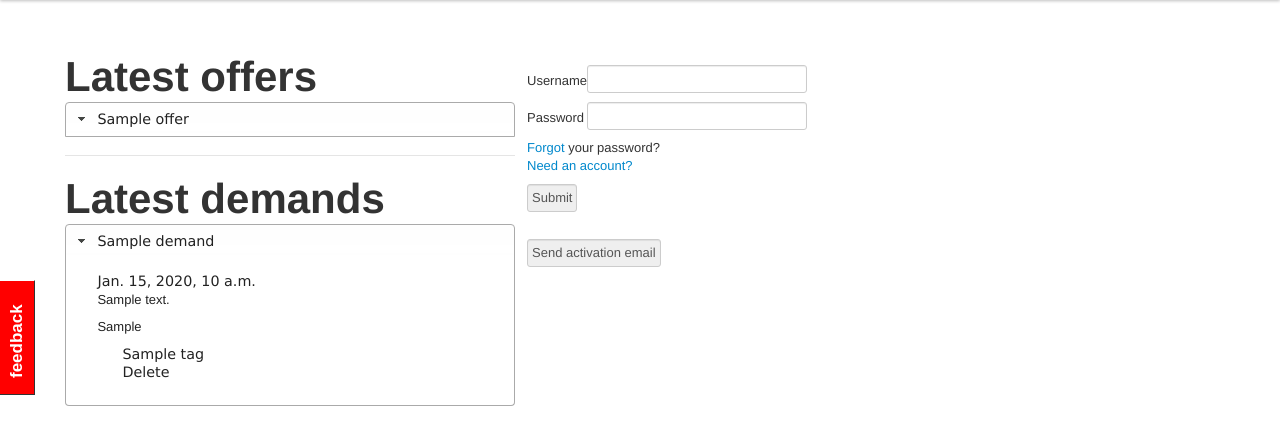
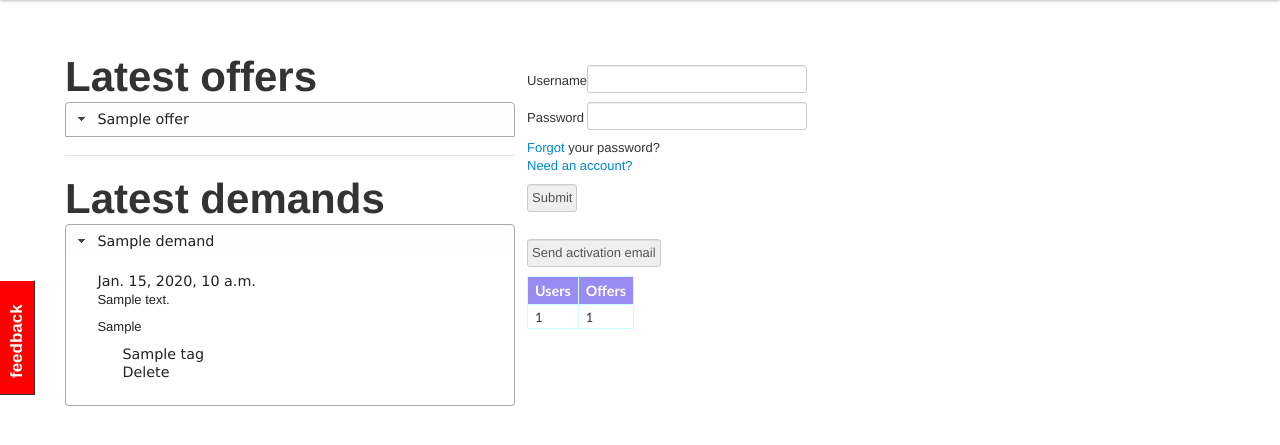
Before and after one commit to tuxskar/mutualismo, a Django app: template mutualismo/red/templates/index.html in a window 1280 px wide. Shown: the part 40-485 px from the top of the page. Run offline with Django 3.2, Linux system fonts and the light colour scheme; the template is opened without the code that fills it: most values are stand-ins (such as "Sample title", 1, 10 or a date in 2020); form fields are guessed from the names that the template uses; parts of the project's set-up code (start-up, migrations or seed data) failed here and were passed over.

Commit message:
Structured the index template with some statistics information

```diff
--- /dev/null
+++ b/mutualismo/red/templates/includes/stats.html
@@ -0,0 +1,22 @@
+{% load i18n %}
+
+<table>
+	<tbody>
+		<tr>
+			<th>
+				{% trans "Users" %}
+			</th>
+			<th>
+				{% trans "Offers" %}
+			</th>
+		</tr>
+		<tr>
+			<td>
+				{{ total_users }}
+			</td>
+			<td>
+				{{ total_offers }}
+			</td>
+		</tr>
+	</tbody>
+</table>
--- a/mutualismo/red/templates/index.html
+++ b/mutualismo/red/templates/index.html
@@ -29,6 +29,9 @@
   <div id="login-right" valign:"top">
       {% include "includes/login_form.html" %}
       {% include "includes/registration_form.html" %}
+  <div id="stat-table">
+	  {% include "includes/stats.html" %}
+  </div>
   </div>
   {% endif %}
 {% endblock main %}
--- a/mutualismo/red/views.py
+++ b/mutualismo/red/views.py
@@ -18,12 +18,16 @@ def index(request):
     trades = TradeManager()
     latest_offers = trades.latest_offers()
     latest_demands = trades.latest_demands()
+    total_offers = trades.total_offers()
+    total_users = trades.total_users()
     login_form = AuthenticationForm()
     registration_form = RegistrationForm()
     data = {'latest_offers':     latest_offers,
             'latest_demands':    latest_demands,
             'login_form':        login_form,
-            'registration_form': registration_form,}
+            'registration_form': registration_form,
+            'total_offers':      total_offers,
+            'total_users':      total_users,}
     return render_to_response('index.html',
                               data,
                               RequestContext(request))
--- a/mutualismo/static/css/style.css
+++ b/mutualismo/static/css/style.css
@@ -128,6 +128,34 @@ body {
 	margin: 12px 12px 12px 12px;
 }
 
+#stat-table
+{
+font-family:"Trebuchet MS", Arial, Helvetica, sans-serif;
+width:100%;
+border-collapse:collapse;
+}
+#stat-table td, #stat-table th
+{
+font-size:1em;
+border:1px solid #CCFFFF;
+padding:3px 7px 2px 7px;
+}
+#stat-table th
+{
+font-size:1.1em;
+text-align:left;
+padding-top:5px;
+padding-bottom:4px;
+background-color:#998bf2;
+color:#ffffff;
+}
+#stat-table tr.alt td
+{
+color:#000000;
+background-color:#EAF2D3;
+text-align:center;
+}
+
 /* right column */
 aside {
     margin-left: 712px;
```
Also changed, not shown: mutualismo/red/managers.py (+15 -0 lines), 4 other files.
